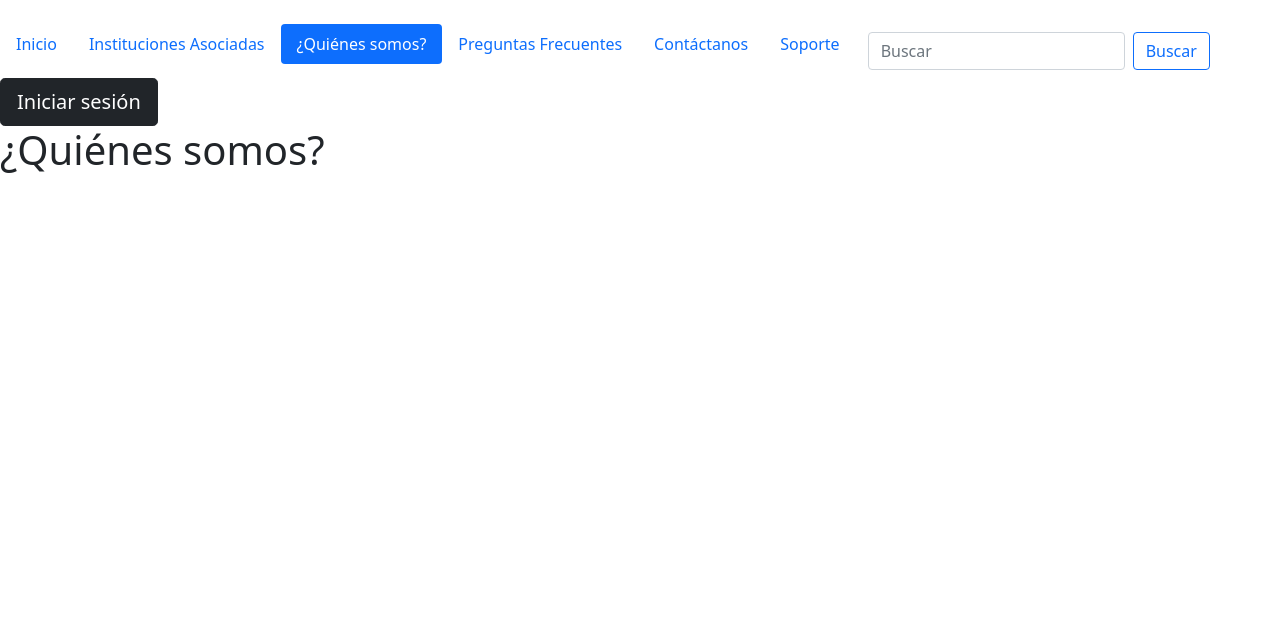
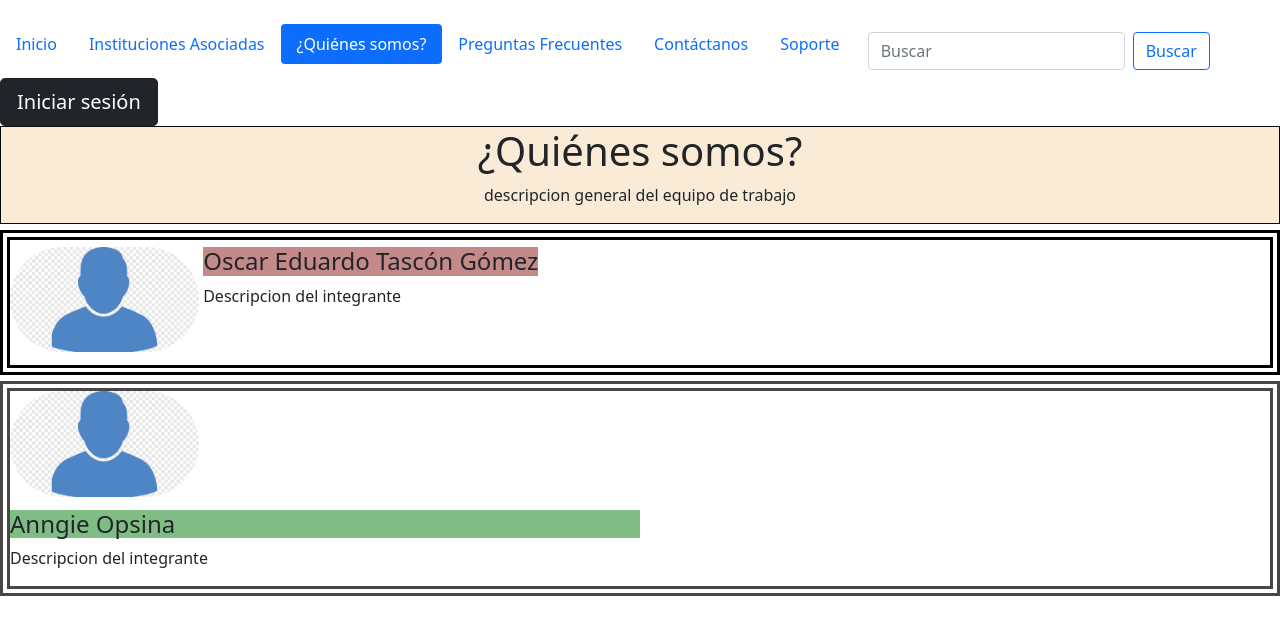
Before and after one commit to jicaicedos/PlataformaRegistroAsistencias, a plain HTML site: page quiensomos.html in a window 1280 px wide. Drawn offline with nearby package versions, Linux system fonts and the light colour scheme.

Commit message:
organizacion de la tarjeta de presentación

```diff
--- a/quiensomos.html
+++ b/quiensomos.html
@@ -44,7 +44,30 @@
 
         </ul>
     </header>
-    <h1>¿Quiénes somos?</h1>
+
+
+    <div style="text-align: center; background-color: antiquewhite; border:1px solid rgb(10, 10, 10); height:10%; width: 100%">
+        <h1>¿Quiénes somos?</h1>
+        <p>descripcion general del equipo de trabajo</p>
+    </div>
+
+    <div style=" border: 10px double rgb(0, 0, 0);margin-top: 0.5%; padding-top: 0.5%;">
+        <img src="persona.png" alt="Foto personal" style="width: 15%; margin-bottom: 1%;border-radius:250px;">
+        <div style="display: inline-block; vertical-align: top">
+            <h4 style="background-color: rgb(196, 138, 138);height:10%; width: 100%;">Oscar Eduardo Tascón Gómez</h4>
+            <p>Descripcion del integrante</p>
+        </div>
+    </div>
+    <div style=" border: 10px double rgb(75, 70, 70);margin-top: 0.5%;">
+        <img src="persona.png" alt="Foto personal" style="width: 15%; margin-bottom: 1%;border-radius:250px">
+        <h4 style="background-color: rgb(128, 189, 133);height:10%; width: 50%">Anngie Opsina</h4>
+        <p>Descripcion del integrante</p>
+    </div>
+
+
+
+
+
     <script src="https://cdn.jsdelivr.net/npm/bootstrap@5.1.1/dist/js/bootstrap.bundle.min.js" integrity="sha384-/bQdsTh/da6pkI1MST/rWKFNjaCP5gBSY4sEBT38Q/9RBh9AH40zEOg7Hlq2THRZ" crossorigin="anonymous"></script>
 </body>
 </html>
```
Also changed, not shown: persona.png (added).
